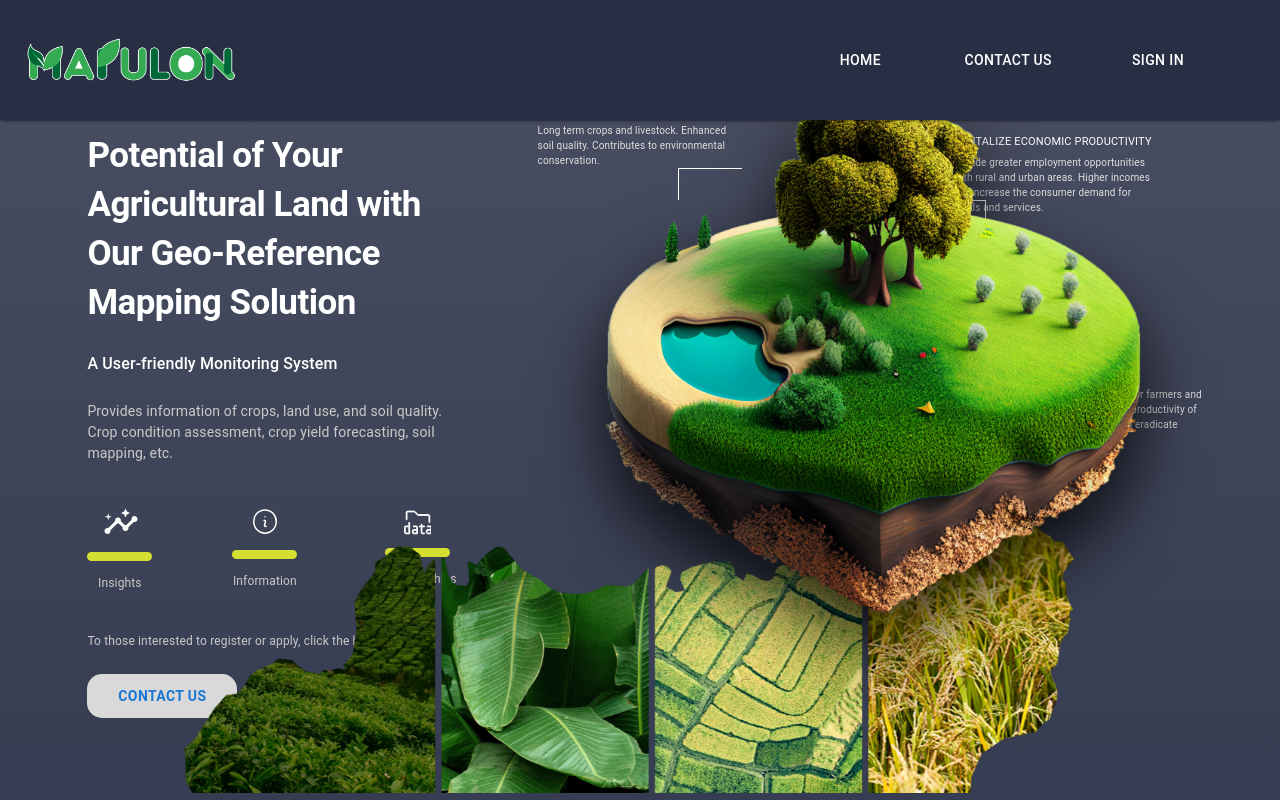
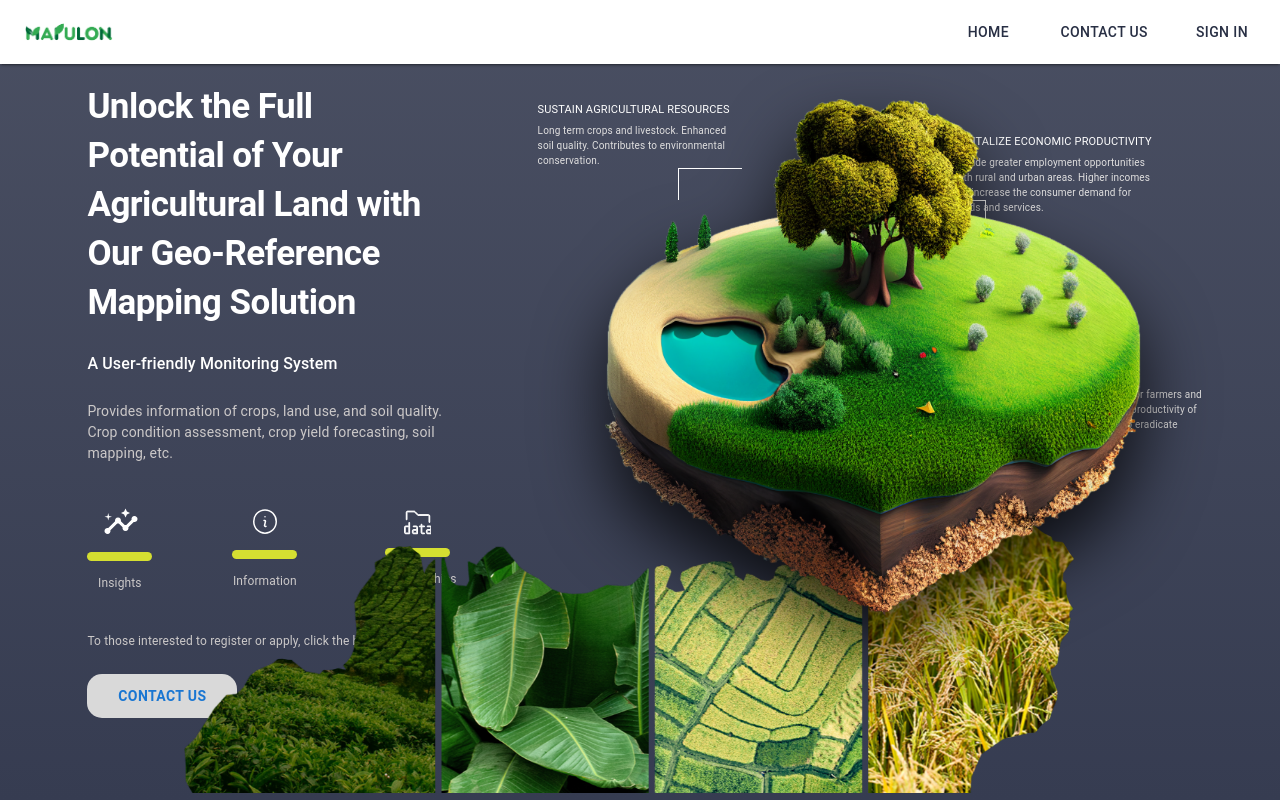
Before and after one commit to notsoprogrammer/map_client, a React (Vite) app in the folder geomap/: page / in a window 1280 px wide. Shown: the top 800 px of the page. Built offline with nearby package versions, Linux system fonts and the light colour scheme.

Commit message:
"Updated LoginModal and Navbar components: adjusted logo size, changed navbar colors and text colors, and modified navigation items and styles."

```diff
--- a/geomap/src/components/LoginModal.jsx
+++ b/geomap/src/components/LoginModal.jsx
@@ -112,7 +112,7 @@ const LoginModal = ({ open, handleClose }) => {
         <Box sx={style}>
             <Box sx={{ padding: '5px' }} >
               <Stack sx={{ width: 400, marginLeft: '1rem' }} spacing={2} direction="column" justifyContent="center" alignItems='center'>
-                <img src={PrjGeomapLogo} alt='logo' style={{ height: 119 , width: 150 }} />
+                <img src={PrjGeomapLogo} alt='logo' style={{ height: 90 , width: 150 }} />
                 <h2>Welcome back!</h2>
 
                 {!isTableauAuthenticated && (
--- a/geomap/src/components/Navbar.jsx
+++ b/geomap/src/components/Navbar.jsx
@@ -6,14 +6,13 @@ import LoginModal from './LoginModal';
 import PrjGeomapLogo from '../assets/PrjGeomapLogo.png'
 
 const drawerWidth = 240;
-const navItems = ['Home', 'Features', 'About', 'Contact Us', 'Sign In'];
 
 const Navbar = (props) => {
   const { window } = props;
   const [mobileOpen, setMobileOpen] = useState(false);
 
-  const [navbarColor, setNavbarColor] = useState('transparent');
-  const [navbarTextColor, setNavbarTextColor] = useState('white');
+  const [navbarColor, setNavbarColor] = useState('white');
+  const [navbarTextColor, setNavbarTextColor] = useState('#282F44');
 
   const [loginOpen, setLoginOpen] = useState(false);
 
@@ -26,8 +25,8 @@ const Navbar = (props) => {
         setNavbarColor('#282F44'); // Change to your desired background color
         setNavbarTextColor('#fff'); // Change to your desired text color
       } else {
-        setNavbarColor('#282F44');
-        setNavbarTextColor('white');
+        setNavbarColor('white');
+        setNavbarTextColor('#282F44');
       }
     };
 
@@ -45,19 +44,31 @@ const Navbar = (props) => {
   const drawer = (
     <Box onClick={handleDrawerToggle} sx={{ textAlign: 'center' }}>
       <Typography variant="h6" sx={{ my: 2, color: navbarTextColor }}>
-        <RouterLink to="/">
+        <RouterLink to="/" style={{ textDecoration: 'none', color: navbarTextColor }}>
           Mapulon
         </RouterLink>
       </Typography>
       <Divider />
       <List>
-        {navItems.map((item) => (
-          <ListItem key={item} disablePadding>
+        <RouterLink to="/" style={{ textDecoration: 'none', color: navbarTextColor }}>
+          <ListItem disablePadding>
             <ListItemButton sx={{ textAlign: 'center' }}>
-              <ListItemText primary={item} />
+              <ListItemText primary="Home" />
             </ListItemButton>
           </ListItem>
-        ))}
+        </RouterLink>
+        <RouterLink to="/contact" style={{ textDecoration: 'none', color: navbarTextColor }}>
+          <ListItem disablePadding>
+            <ListItemButton sx={{ textAlign: 'center' }}>
+              <ListItemText primary="Contact Us" />
+            </ListItemButton>
+          </ListItem>
+        </RouterLink>
+        <ListItem disablePadding onClick={handleLoginOpen}>
+          <ListItemButton sx={{ textAlign: 'center' }}>
+            <ListItemText primary="Sign In" />
+          </ListItemButton>
+        </ListItem>
       </List>
     </Box>
   );
@@ -68,7 +79,7 @@ const Navbar = (props) => {
     <Box sx={{ display: 'flex' }}>
       <CssBaseline />
       <AppBar component="nav" style={{ backgroundColor: navbarColor, transition: 'background-color 0.3s ease-in-out', boxShadow: '0px 3px 1px -2px rgba(0,0,0,0.2), 0px 2px 2px 0px rgba(0,0,0,0.14), 0px 1px 5px 0px rgba(0,0,0,0.12)' }} position='fixed'>
-        <Toolbar width='500px' style={{ color: navbarTextColor }}>
+        <Toolbar sx={{ height: 64, color: navbarTextColor, display: 'flex', justifyContent: 'space-between' }}>
           <IconButton
             color="inherit"
             aria-label="open drawer"
@@ -79,31 +90,22 @@ const Navbar = (props) => {
             <MenuIcon />
           </IconButton>
           <Box sx={{ display: 'flex', alignItems: 'center', flexGrow: 1 }}>
-            <img src={PrjGeomapLogo} alt="Mapulon Logo" style={{ height: '120px', marginRight: '1rem' }} />
-            {/* <Typography
-              variant="h6"
-              component="div"
-              sx={{ fontWeight: 700, display: { xs: 'none', sm: 'block' } }}
-            >
-              Mapulon
-            </Typography> */}
+            <img src={PrjGeomapLogo} alt="Mapulon Logo" style={{ height: '50px', marginRight: '1rem' }} />
           </Box>
           <Box sx={{ display: { xs: 'none', sm: 'block' } }}>
             <RouterLink to="/" style={{ textDecoration: 'none' }}>
-              <Button sx={{ marginRight: '4rem', color: '#fff' }}>
+              <Button sx={{ marginRight: '2rem', color: navbarTextColor }}>
                 Home
               </Button>
             </RouterLink>
             <RouterLink to="/contact" style={{ textDecoration: 'none' }}>
-              <Button sx={{ marginRight: '4rem', color: '#fff' }}>
+              <Button sx={{ marginRight: '2rem', color: navbarTextColor }}>
                 Contact Us
               </Button>
             </RouterLink>
-
-            <Button onClick={handleLoginOpen} sx={{ marginRight: '4rem', color: '#fff' }}>
+            <Button onClick={handleLoginOpen} sx={{ color: navbarTextColor }}>
               Sign In
             </Button>
-
             <LoginModal open={loginOpen} handleClose={handleLoginClose} />
           </Box>
         </Toolbar>
```
